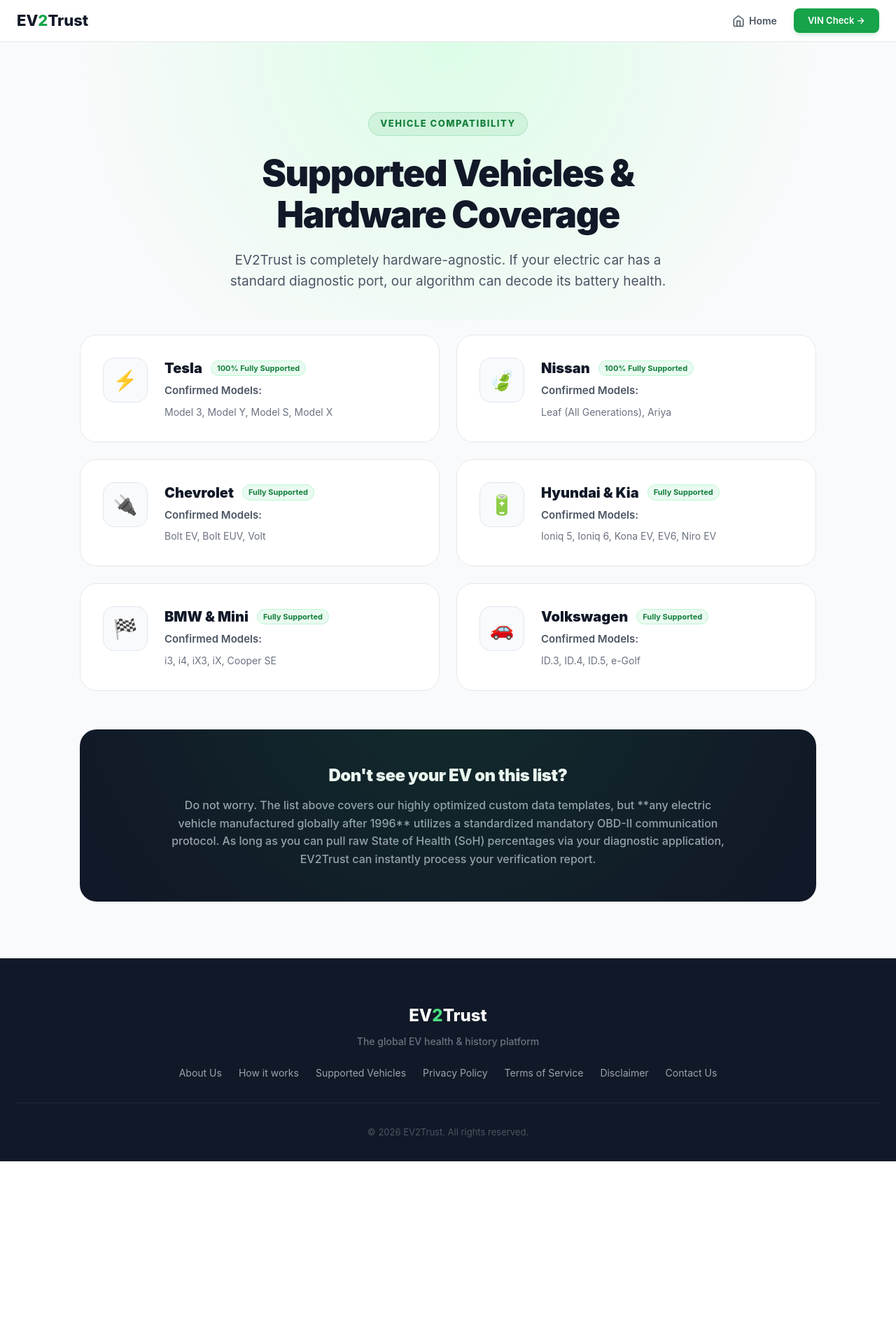
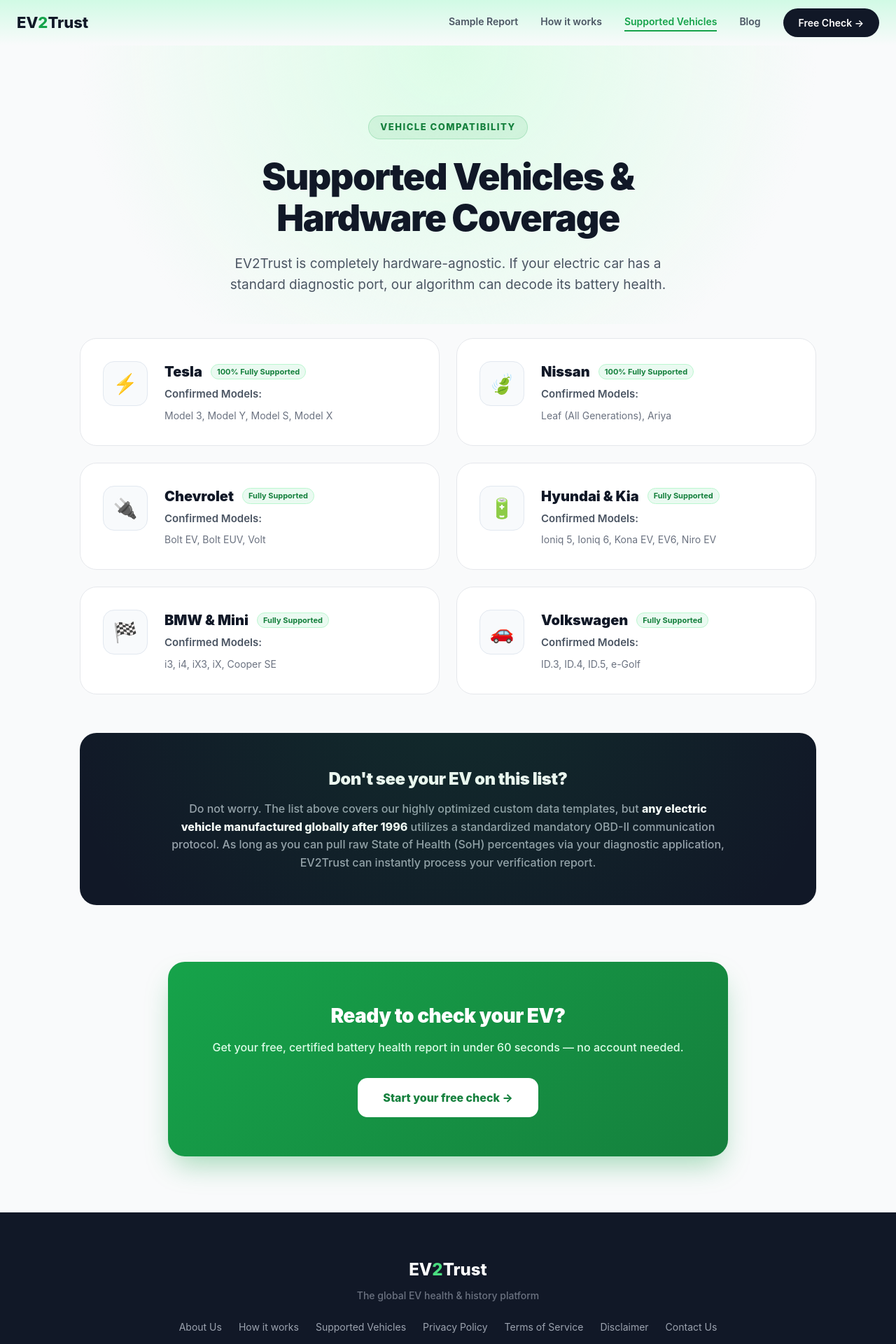
Before and after one commit to syedmeraj027/ev2trust, a Next.js app: page /supported-vehicles in a window 1280 px wide. Shown: the top 1920 px of the page at 70% size. Before the commit the page ends 1659 px from the top, so only its background shows below. Built offline with nearby package versions, Linux system fonts and the light colour scheme.

Commit message:
Updated Supported Vehicles Page

```diff
--- a/app/how-it-works/page.tsx
+++ b/app/how-it-works/page.tsx
@@ -89,8 +89,8 @@
         .footer-bottom { border-top: 1px solid #1e293b; padding-top: 32px; color: #475569; font-size: 13px; font-weight: 500; }
 
         /* --- MINIMAL NAVBAR --- */
-        .glass-nav { position: sticky; top: 0; z-index: 50; background: rgba(255, 255, 255, 0.95); backdrop-filter: blur(16px); border-bottom: 1px solid #e5e7eb; box-shadow: 0 4px 30px rgba(0,0,0,0.03); }
-        .nav-inner { max-width: 1400px; margin: 0 auto; width: 100%; padding: 0 40px; height: 80px; display: flex; align-items: center; justify-content: space-between; box-sizing: border-box; }
+        .glass-nav { position: sticky; top: 0; z-index: 50; background: rgba(255, 255, 255, 0.95); backdrop-filter: blur(16px); border-bottom: 1px transparent; box-shadow: 0 4px 30px rgba(0,0,0,0.03); }
+        .nav-inner { width: 100%; padding: 0 40px; height: 80px; display: flex; align-items: center; justify-content: space-between; box-sizing: border-box; }
         .text-link { color: #374151; font-weight: 600; text-decoration: none; transition: color 0.2s ease; }
         .text-link:hover { color: #16a34a; }
         .nav-links { display: flex; align-items: center; gap: 32px; font-size: 15px; }
--- a/app/page.tsx
+++ b/app/page.tsx
@@ -195,7 +195,7 @@
 
       {/* 2030 GLASS NAVBAR */}
       <nav className="glass-nav">
-        <div style={{ padding: "0 24px", height: 70, display: "flex", alignItems: "center", justifyContent: "space-between", maxWidth: 1200, margin: "0 auto" }}>
+        <div style={{ padding: "0 24px", height: 70, display: "flex", alignItems: "center", justifyContent: "space-between"}}>
           <Link href="/" style={{ fontWeight: 900, fontSize: 24, color: "#111827", textDecoration: "none", letterSpacing: "-0.5px", position: "relative", zIndex: 10 }}>
             EV<span style={{ color: "#16a34a" }}>2</span>Trust
           </Link>
--- a/app/supported-vehicles/page.tsx
+++ b/app/supported-vehicles/page.tsx
@@ -34,19 +34,66 @@
 
         .delay-1 { animation-delay: 0.1s; }
         .delay-2 { animation-delay: 0.2s; }
+        .delay-3 { animation-delay: 0.3s; }
 
-        /* INTERACTIVE LINKS & HOVERS */
-        .nav-link, .footer-link { transition: color 0.2s ease; }
-        .nav-link:hover { color: #16a34a !important; }
+        /* ACCESSIBILITY: VISIBLE FOCUS STATES */
+        a:focus-visible, button:focus-visible {
+          outline: 2px solid #16a34a;
+          outline-offset: 3px;
+          border-radius: 6px;
+        }
+
+        /* NAVBAR */
+        .navbar {
+          background: linear-gradient(to bottom, #d1fae5, #f9fafb);
+          padding: 12px 24px;
+          min-height: 60px;
+          display: flex;
+          align-items: center;
+          justify-content: space-between;
+          position: sticky;
+          top: 0;
+          z-index: 50;
+          flex-wrap: wrap;
+          gap: 16px;
+        }
+        .navbar-links {
+          display: flex;
+          align-items: center;
+          gap: 32px;
+          flex-wrap: wrap;
+        }
+
+        /* NAV LINKS WITH UNDERLINE HOVER + ACTIVE STATE */
+        .nav-link {
+          font-size: 14px; color: #4b5563; text-decoration: none; font-weight: 600;
+          position: relative; padding-bottom: 4px; transition: color 0.2s ease;
+        }
+        .nav-link::after {
+          content: ''; position: absolute; left: 0; bottom: 0; width: 0; height: 2px;
+          background: #16a34a; transition: width 0.3s ease;
+        }
+        .nav-link:hover { color: #16a34a; }
+        .nav-link:hover::after { width: 100%; }
+        .nav-link.active { color: #16a34a; }
+        .nav-link.active::after { width: 100%; }
+
+        /* FOOTER LINKS */
+        .footer-link { transition: color 0.2s ease; }
         .footer-link:hover { color: #ffffff !important; }
+        .footer-link.active { color: #ffffff; }
 
-        .btn-green-nav {
-          background: #16a34a; color: #fff; padding: 8px 20px; border-radius: 8px;
-          font-weight: 600; font-size: 13px; text-decoration: none;
-          box-shadow: 0 4px 6px -1px rgba(22, 163, 74, 0.2); transition: transform 0.2s cubic-bezier(0.34, 1.56, 0.64, 1);
-          display: inline-block;
+        /* FREE CHECK BUTTON */
+        .btn-dark-nav {
+          background: #111827; color: #fff; padding: 10px 22px; border-radius: 999px;
+          font-weight: 600; font-size: 14px; text-decoration: none;
+          display: inline-block; transition: all 0.25s ease;
         }
-        .btn-green-nav:hover { transform: scale(1.05); }
+        .btn-dark-nav:hover {
+          background: #16a34a;
+          transform: translateY(-2px);
+          box-shadow: 0 8px 20px rgba(22, 163, 74, 0.3);
+        }
 
         /* HERO SECTION */
         .hero-section {
@@ -100,7 +147,20 @@
           background: radial-gradient(circle at 50% 0%, rgba(22, 163, 74, 0.15) 0%, transparent 50%); pointer-events: none;
         }
 
+        /* CTA SECTION */
+        .cta-btn {
+          transition: all 0.3s cubic-bezier(0.34, 1.56, 0.64, 1);
+        }
+        .cta-btn:hover {
+          transform: scale(1.05) translateY(-3px);
+          box-shadow: 0 15px 30px rgba(0,0,0,0.15);
+        }
+
         /* MOBILE RESPONSIVE DESIGN */
+        @media (max-width: 860px) {
+          .navbar { justify-content: center; text-align: center; }
+          .navbar-links { justify-content: center; gap: 16px 24px; }
+        }
         @media (max-width: 768px) {
           .hero-title { font-size: 38px; }
           .matrix-grid { grid-template-columns: 1fr; gap: 16px; }
@@ -108,19 +168,17 @@
         }
       `}</style>
 
-      {/* STANDARDIZED NAVBAR */}
-      <nav style={{ background: "#fff", borderBottom: "1px solid #e5e7eb", padding: "0 24px", height: 60, display: "flex", alignItems: "center", justifyContent: "space-between", position: "sticky", top: 0, zIndex: 50 }}>
+      {/* NAVBAR */}
+      <nav className="navbar">
         <Link href="/" style={{ fontWeight: 800, fontSize: 22, color: "#111827", textDecoration: "none" }}>
           EV<span style={{ color: "#16a34a" }}>2</span>Trust
         </Link>
-        <div style={{ display: "flex", alignItems: "center", gap: "24px" }}>
-          <Link href="/" className="nav-link" style={{ display: "flex", alignItems: "center", gap: "6px", fontSize: 14, color: "#4b5563", textDecoration: "none", fontWeight: 600 }}>
-            <svg width="18" height="18" viewBox="0 0 24 24" fill="none" stroke="currentColor" strokeWidth="2" strokeLinecap="round" strokeLinejoin="round"><path d="M3 9l9-7 9 7v11a2 2 0 0 1-2 2H5a2 2 0 0 1-2-2z"></path><polyline points="9 22 9 12 15 12 15 22"></polyline></svg>
-            Home
-          </Link>
-          <Link href="/check" className="btn-green-nav">
-            VIN Check →
-          </Link>
+        <div className="navbar-links">
+          <Link href="/sample-report" className="nav-link">Sample Report</Link>
+          <Link href="/how-it-works" className="nav-link">How it works</Link>
+          <Link href="/supported-vehicles" className="nav-link active">Supported Vehicles</Link>
+          <Link href="/blog" className="nav-link">Blog</Link>
+          <Link href="/check" className="btn-dark-nav">Free Check →</Link>
         </div>
       </nav>
 
@@ -155,14 +213,29 @@
 
         {/* COMPATIBILITY SUMMARY RULES BANNER */}
         <div className="notice-banner animate-spring delay-2">
-          <h3 style={{ fontSize: 24, fontWeight: 900, marginBottom: 12, letterSpacing: -0.5 }}>Don't see your EV on this list?</h3>
+          <h3 style={{ fontSize: 24, fontWeight: 900, marginBottom: 12, letterSpacing: -0.5 }}>Don&apos;t see your EV on this list?</h3>
           <p style={{ color: "#9ca3af", fontSize: 16, lineHeight: 1.6, maxWidth: 800, margin: "0 auto 0 auto", fontWeight: 500 }}>
-            Do not worry. The list above covers our highly optimized custom data templates, but **any electric vehicle manufactured globally after 1996** utilizes a standardized mandatory OBD-II communication protocol. As long as you can pull raw State of Health (SoH) percentages via your diagnostic application, EV2Trust can instantly process your verification report.
+            Do not worry. The list above covers our highly optimized custom data templates, but{" "}
+            <strong style={{ color: "#ffffff", fontWeight: 800 }}>any electric vehicle manufactured globally after 1996</strong>{" "}
+            utilizes a standardized mandatory OBD-II communication protocol. As long as you can pull raw State of Health (SoH) percentages via your diagnostic application, EV2Trust can instantly process your verification report.
           </p>
         </div>
       </main>
 
-      {/* STANDARDIZED 3-TIER FOOTER (REPLACED PRICING WITH SUPPORTED VEHICLES) */}
+      {/* CTA SECTION */}
+      <div style={{ padding: "0 24px 80px 24px" }}>
+        <section className="animate-spring delay-3" style={{ background: "linear-gradient(135deg, #16a34a 0%, #15803d 100%)", maxWidth: 800, margin: "0 auto", borderRadius: 24, padding: "56px 32px", textAlign: "center", color: "#fff", boxShadow: "0 20px 40px -10px rgba(22, 163, 74, 0.4)" }}>
+          <h3 style={{ fontSize: 28, fontWeight: 900, marginBottom: 12, letterSpacing: -0.5 }}>Ready to check your EV?</h3>
+          <p style={{ color: "#dcfce7", fontSize: 16, marginBottom: 32, fontWeight: 500 }}>
+            Get your free, certified battery health report in under 60 seconds — no account needed.
+          </p>
+          <Link href="/check" className="cta-btn" style={{ background: "#ffffff", color: "#15803d", padding: "16px 36px", borderRadius: 14, fontWeight: 800, fontSize: 16, textDecoration: "none", display: "inline-block" }}>
+            Start your free check →
+          </Link>
+        </section>
+      </div>
+
+      {/* STANDARDIZED 3-TIER FOOTER */}
       <footer style={{ background: "#111827", color: "#9ca3af", padding: "64px 24px 32px 24px", textAlign: "center", marginTop: "auto" }}>
         <div style={{ marginBottom: 24 }}>
           <div style={{ fontWeight: 800, color: "#fff", fontSize: 24, marginBottom: 8 }}>EV<span style={{ color: "#4ade80" }}>2</span>Trust</div>
@@ -171,7 +244,7 @@
         <div style={{ display: "flex", justifyContent: "center", gap: "24px", flexWrap: "wrap", marginBottom: 32 }}>
           <Link href="/about" className="footer-link" style={{ color: "#9ca3af", textDecoration: "none", fontSize: 14 }}>About Us</Link>
           <Link href="/how-it-works" className="footer-link" style={{ color: "#9ca3af", textDecoration: "none", fontSize: 14 }}>How it works</Link>
-          <Link href="/supported-vehicles" className="footer-link" style={{ color: "#9ca3af", textDecoration: "none", fontSize: 14 }}>Supported Vehicles</Link>
+          <Link href="/supported-vehicles" className="footer-link active" style={{ color: "#9ca3af", textDecoration: "none", fontSize: 14 }}>Supported Vehicles</Link>
           <Link href="/privacy-policy" className="footer-link" style={{ color: "#9ca3af", textDecoration: "none", fontSize: 14 }}>Privacy Policy</Link>
           <Link href="/terms" className="footer-link" style={{ color: "#9ca3af", textDecoration: "none", fontSize: 14 }}>Terms of Service</Link>
           <Link href="/disclaimer" className="footer-link" style={{ color: "#9ca3af", textDecoration: "none", fontSize: 14 }}>Disclaimer</Link>
--- a/package.json
+++ b/package.json
@@ -10,6 +10,7 @@
   },
   "dependencies": {
     "@supabase/supabase-js": "^2.108.0",
+    "lucide-react": "^1.18.0",
     "next": "16.2.7",
     "react": "19.2.4",
     "react-dom": "19.2.4"
```
Also changed, not shown: 1 other file (tests, documents, lock files or other folders).
